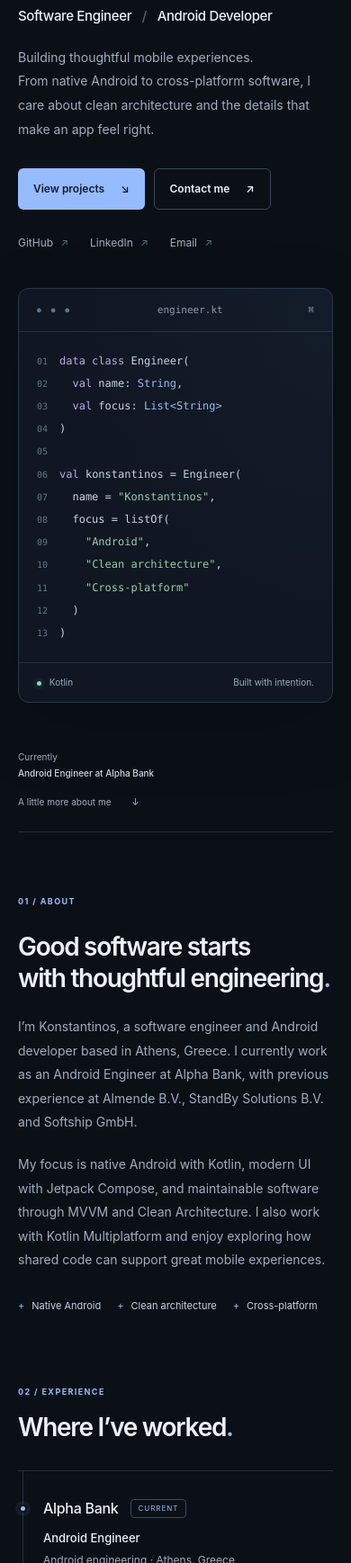
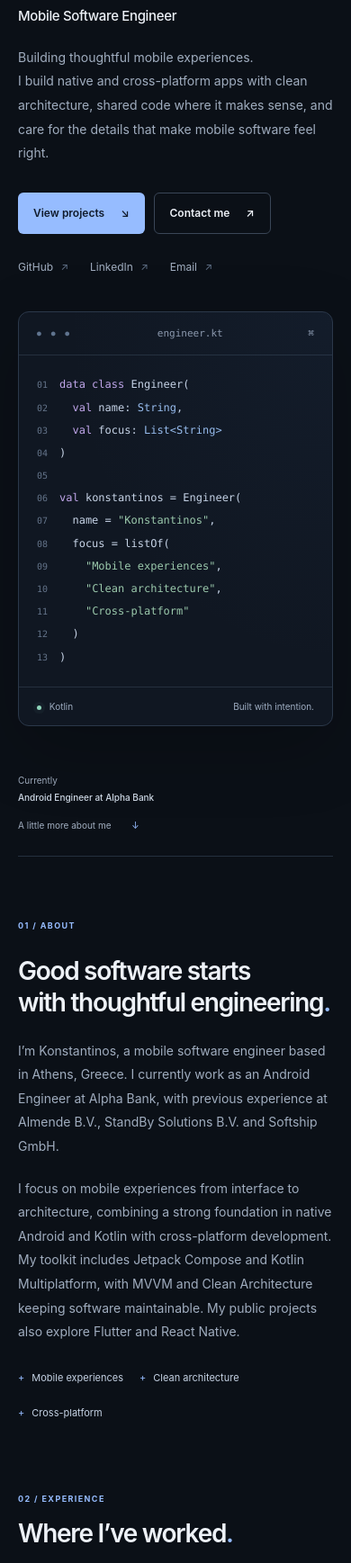
Before and after one commit to kzaf/kzaf.github.io, a website: page index.html in a window 390 px wide. Shown: the part 263-2000 px from the top of the page at 90% size. Drawn offline with Linux system fonts and the light colour scheme.

Commit message:
Emphasize mobile software engineering and add verified work locations

```diff
--- a/index.html
+++ b/index.html
@@ -4,20 +4,20 @@
   <meta charset="utf-8">
   <meta name="viewport" content="width=device-width, initial-scale=1">
   <meta name="color-scheme" content="dark">
-  <title>Konstantinos Zafeiropoulos — Software Engineer & Android Developer</title>
-  <meta name="description" content="Software engineer and Android developer in Athens, Greece. Android Engineer at Alpha Bank. Explore Kotlin, Android and cross-platform projects.">
+  <title>Konstantinos Zafeiropoulos — Mobile Software Engineer</title>
+  <meta name="description" content="Mobile software engineer in Athens, Greece, focused on native and cross-platform applications. Android Engineer at Alpha Bank. Explore public mobile projects.">
   <link rel="canonical" href="https://kzaf.github.io/">
   <meta property="og:type" content="website">
-  <meta property="og:title" content="Konstantinos Zafeiropoulos — Software Engineer">
-  <meta property="og:description" content="Android engineering, thoughtful architecture, and software built with care. Based in Athens, Greece.">
+  <meta property="og:title" content="Konstantinos Zafeiropoulos — Mobile Software Engineer">
+  <meta property="og:description" content="Mobile experiences, thoughtful architecture, and native and cross-platform software built with care. Based in Athens, Greece.">
   <meta property="og:url" content="https://kzaf.github.io/">
   <meta property="og:image" content="https://kzaf.github.io/assets/social-card.png">
   <meta property="og:image:width" content="1200">
   <meta property="og:image:height" content="630">
-  <meta property="og:image:alt" content="Konstantinos Zafeiropoulos — Software Engineer and Android Developer, Athens, Greece">
+  <meta property="og:image:alt" content="Konstantinos Zafeiropoulos — Mobile Software Engineer, Athens, Greece">
   <meta name="twitter:card" content="summary_large_image">
-  <meta name="twitter:title" content="Konstantinos Zafeiropoulos — Software Engineer">
-  <meta name="twitter:description" content="Android engineering and cross-platform development. Athens, Greece.">
+  <meta name="twitter:title" content="Konstantinos Zafeiropoulos — Mobile Software Engineer">
+  <meta name="twitter:description" content="Native and cross-platform mobile engineering. Athens, Greece.">
   <meta name="twitter:image" content="https://kzaf.github.io/assets/social-card.png">
   <meta name="theme-color" content="#0b1017">
   <link rel="icon" href="assets/favicon.svg" type="image/svg+xml">
@@ -28,7 +28,7 @@
   <a class="skip-link" href="#main">Skip to content</a>
   <header class="site-header">
     <div class="nav-wrap">
-      <a class="brand" href="#home" aria-label="Konstantinos Zafeiropoulos, home">kz<span>.</span><span class="brand-label">SOFTWARE ENGINEER</span></a>
+      <a class="brand" href="#home" aria-label="Konstantinos Zafeiropoulos, home">kz<span>.</span><span class="brand-label">MOBILE ENGINEER</span></a>
       <button class="menu-toggle" type="button" aria-expanded="false" aria-controls="navigation" hidden>Menu <span aria-hidden="true">☰</span></button>
       <nav id="navigation" aria-label="Main navigation">
         <a href="#about">About</a><a href="#experience">Experience</a><a href="#projects">Projects</a><a href="#stack">Stack</a><a class="nav-contact" href="#contact">Let’s talk <span aria-hidden="true">↗</span></a>
@@ -38,36 +38,36 @@
   <main id="main">
     <section id="home" class="hero container" aria-labelledby="hero-title">
       <div class="hero-copy">
-        <p class="eyebrow"><span class="status-dot" aria-hidden="true"></span> ATHENS, GREECE <span class="separator">/</span> ANDROID & SOFTWARE</p>
+        <p class="eyebrow"><span class="status-dot" aria-hidden="true"></span> ATHENS, GREECE <span class="separator">/</span> MOBILE & SOFTWARE</p>
         <h1 id="hero-title">Konstantinos<br><span>Zafeiropoulos<span class="accent">.</span></span></h1>
-        <p class="hero-role">Software Engineer <span aria-hidden="true">/</span> Android Developer</p>
-        <p class="hero-intro">Building thoughtful mobile experiences.<br>From native Android to cross-platform software, I care about clean architecture and the details that make an app feel right.</p>
+        <p class="hero-role">Mobile Software Engineer</p>
+        <p class="hero-intro">Building thoughtful mobile experiences.<br>I build native and cross-platform apps with clean architecture, shared code where it makes sense, and care for the details that make mobile software feel right.</p>
         <div class="hero-actions"><a class="button primary" href="#projects">View projects <span aria-hidden="true">↘</span></a><a class="button secondary" href="#contact">Contact me <span aria-hidden="true">↗</span></a></div>
         <div class="social-links"><a href="https://github.com/kzaf">GitHub <span aria-hidden="true">↗</span></a><a href="https://www.linkedin.com/in/kzafeiropoulos/">LinkedIn <span aria-hidden="true">↗</span></a><a href="mailto:k.a.zafeiropoulos@gmail.com">Email <span aria-hidden="true">↗</span></a></div>
       </div>
-      <div class="engineering-card" aria-label="Engineering focus: Kotlin, Android, architecture and cross-platform development">
+      <div class="engineering-card" aria-label="Engineering focus: mobile experiences, Kotlin, architecture and cross-platform development">
         <div class="editor-bar"><span class="editor-dots" aria-hidden="true">● ● ●</span><span>engineer.kt</span><span aria-hidden="true">⌘</span></div>
-        <div class="code-block" aria-hidden="true"><div><i>01</i><span class="code-purple">data class</span> Engineer(</div><div><i>02</i>  <span class="code-purple">val</span> name: <span class="code-blue">String</span>,</div><div><i>03</i>  <span class="code-purple">val</span> focus: <span class="code-blue">List&lt;String&gt;</span></div><div><i>04</i>)</div><div><i>05</i>&nbsp;</div><div><i>06</i><span class="code-purple">val</span> konstantinos = Engineer(</div><div><i>07</i>  name = <span class="code-green">"Konstantinos"</span>,</div><div><i>08</i>  focus = listOf(</div><div><i>09</i>    <span class="code-green">"Android"</span>,</div><div><i>10</i>    <span class="code-green">"Clean architecture"</span>,</div><div><i>11</i>    <span class="code-green">"Cross-platform"</span></div><div><i>12</i>  )</div><div><i>13</i>)</div></div>
+        <div class="code-block" aria-hidden="true"><div><i>01</i><span class="code-purple">data class</span> Engineer(</div><div><i>02</i>  <span class="code-purple">val</span> name: <span class="code-blue">String</span>,</div><div><i>03</i>  <span class="code-purple">val</span> focus: <span class="code-blue">List&lt;String&gt;</span></div><div><i>04</i>)</div><div><i>05</i>&nbsp;</div><div><i>06</i><span class="code-purple">val</span> konstantinos = Engineer(</div><div><i>07</i>  name = <span class="code-green">"Konstantinos"</span>,</div><div><i>08</i>  focus = listOf(</div><div><i>09</i>    <span class="code-green">"Mobile experiences"</span>,</div><div><i>10</i>    <span class="code-green">"Clean architecture"</span>,</div><div><i>11</i>    <span class="code-green">"Cross-platform"</span></div><div><i>12</i>  )</div><div><i>13</i>)</div></div>
         <div class="editor-footer"><span><span class="status-dot" aria-hidden="true"></span> Kotlin</span><span>Built with intention.</span></div>
       </div>
       <div class="hero-bottom"><p>Currently <strong>Android Engineer at Alpha Bank</strong></p><a href="#about">A little more about me <span aria-hidden="true">↓</span></a></div>
     </section>
     <section id="about" class="section container about-section" aria-labelledby="about-title">
       <div><p class="eyebrow">01 / ABOUT</p><h2 id="about-title">Good software starts<br>with thoughtful engineering<span class="accent">.</span></h2></div>
-      <div class="about-copy"><p>I’m Konstantinos, a software engineer and Android developer based in Athens, Greece. I currently work as an Android Engineer at Alpha Bank, with previous experience at Almende B.V., StandBy Solutions B.V. and Softship GmbH.</p><p>My focus is native Android with Kotlin, modern UI with Jetpack Compose, and maintainable software through MVVM and Clean Architecture. I also work with Kotlin Multiplatform and enjoy exploring how shared code can support great mobile experiences.</p><div class="principles"><span>Native Android</span><span>Clean architecture</span><span>Cross-platform</span></div></div>
+      <div class="about-copy"><p>I’m Konstantinos, a mobile software engineer based in Athens, Greece. I currently work as an Android Engineer at Alpha Bank, with previous experience at Almende B.V., StandBy Solutions B.V. and Softship GmbH.</p><p>I focus on mobile experiences from interface to architecture, combining a strong foundation in native Android and Kotlin with cross-platform development. My toolkit includes Jetpack Compose and Kotlin Multiplatform, with MVVM and Clean Architecture keeping software maintainable. My public projects also explore Flutter and React Native.</p><div class="principles"><span>Mobile experiences</span><span>Clean architecture</span><span>Cross-platform</span></div></div>
     </section>
     <section id="experience" class="section container" aria-labelledby="experience-title">
-      <div class="section-heading"><div><p class="eyebrow">02 / EXPERIENCE</p><h2 id="experience-title">Where I’ve worked<span class="accent">.</span></h2></div><p>Android at the core.<br>Software engineering throughout.</p></div>
+      <div class="section-heading"><div><p class="eyebrow">02 / EXPERIENCE</p><h2 id="experience-title">Where I’ve worked<span class="accent">.</span></h2></div><p>Mobile experiences.<br>Software engineering throughout.</p></div>
       <ol class="timeline">
         <li class="current"><div class="timeline-marker" aria-hidden="true"></div><div class="company"><h3>Alpha Bank</h3><span class="current-label">CURRENT</span></div><div><h4>Android Engineer</h4><p>Android engineering · Athens, Greece</p></div></li>
-        <li><div class="timeline-marker" aria-hidden="true"></div><div class="company"><h3>Almende B.V.</h3></div><div><h4>Android & Software Development</h4><p>Android and software development.</p></div></li>
-        <li><div class="timeline-marker" aria-hidden="true"></div><div class="company"><h3>StandBy Solutions B.V.</h3></div><div><h4>Android Development</h4><p>Android application development.</p></div></li>
-        <li><div class="timeline-marker" aria-hidden="true"></div><div class="company"><h3>Softship GmbH</h3></div><div><h4>Software Development</h4><p>Software development.</p></div></li>
+        <li><div class="timeline-marker" aria-hidden="true"></div><div class="company"><h3>Almende B.V.</h3></div><div><h4>Android & Software Development</h4><p>Android and software development · Randstad, Netherlands</p></div></li>
+        <li><div class="timeline-marker" aria-hidden="true"></div><div class="company"><h3>StandBy Solutions B.V.</h3></div><div><h4>Android Development</h4><p>Android application development · Randstad, Netherlands</p></div></li>
+        <li><div class="timeline-marker" aria-hidden="true"></div><div class="company"><h3>Softship GmbH</h3></div><div><h4>Software Development</h4><p>Software development · Hamburg, Germany</p></div></li>
       </ol>
     </section>
     <section id="projects" class="section container" aria-labelledby="projects-title">
       <div class="section-heading"><div><p class="eyebrow">03 / SELECTED WORK</p><h2 id="projects-title">Ideas turned into apps<span class="accent">.</span></h2></div><a class="text-link" href="https://github.com/kzaf">Explore GitHub <span aria-hidden="true">↗</span></a></div>
-      <p class="section-intro">A curated selection of public projects, from native Android utilities to cross-platform explorations.</p>
+      <p class="section-intro">A curated selection of mobile projects, spanning native Android, Flutter and React Native.</p>
       <div class="featured-grid">
   <article class="project-card featured" aria-labelledby="project-triviapp">
     <div class="project-visual visual-triviapp"><img src="img/triviapp_icon.png" alt="Original TriviApp icon" width="96" height="96" loading="lazy" decoding="async"><span class="visual-caption">TriviApp</span><span class="visual-platform">ANDROID APPLICATION</span></div>
@@ -90,7 +90,7 @@
       <div class="project-links"><a href="https://github.com/kzaf/SimpleCalculator" aria-label="Calculator &amp; Currency Converter on GitHub">Source code <span aria-hidden="true">↗</span></a></div>
     </div>
   </article></div>
-      <div class="other-heading"><h3>More from the workbench</h3><p>Earlier Android work and cross-platform experiments.</p></div>
+      <div class="other-heading"><h3>More from the workbench</h3><p>Native apps and cross-platform experiments.</p></div>
       <div class="other-grid">
   <article class="project-card compact" aria-labelledby="project-rick-and-morty">
 
@@ -151,7 +151,7 @@
       <div class="section-heading"><div><p class="eyebrow">04 / TOOLKIT</p><h2 id="stack-title">Tools of the craft<span class="accent">.</span></h2></div><p>A focused stack for dependable software.</p></div>
       <div class="stack-grid">
         <div><span class="stack-number">01</span><h3>Languages</h3><p>Kotlin · Java · Python</p></div>
-        <div><span class="stack-number">02</span><h3>Android & Mobile</h3><p>Android SDK · Jetpack Compose · Material Design · Kotlin Multiplatform</p></div>
+        <div><span class="stack-number">02</span><h3>Mobile Development</h3><p>Android SDK · Jetpack Compose · Material Design · Kotlin Multiplatform</p></div>
         <div><span class="stack-number">03</span><h3>Architecture & Libraries</h3><p>MVVM · Clean Architecture · Coroutines · Flow · StateFlow · Hilt · Dagger · Retrofit</p></div>
         <div><span class="stack-number">04</span><h3>Backend & Databases</h3><p>REST APIs · Room · SQLite · SQL</p></div>
         <div><span class="stack-number">05</span><h3>Developer Tools</h3><p>Git · GitHub · Docker · CI/CD</p></div>
```
Also changed, not shown: src/index.template.html (+21 -21 lines), README.md, assets/social-card.png, assets/social-card.svg.
